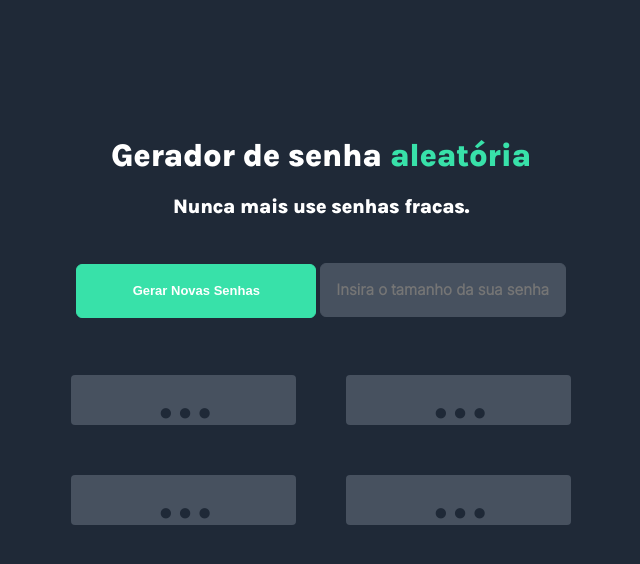
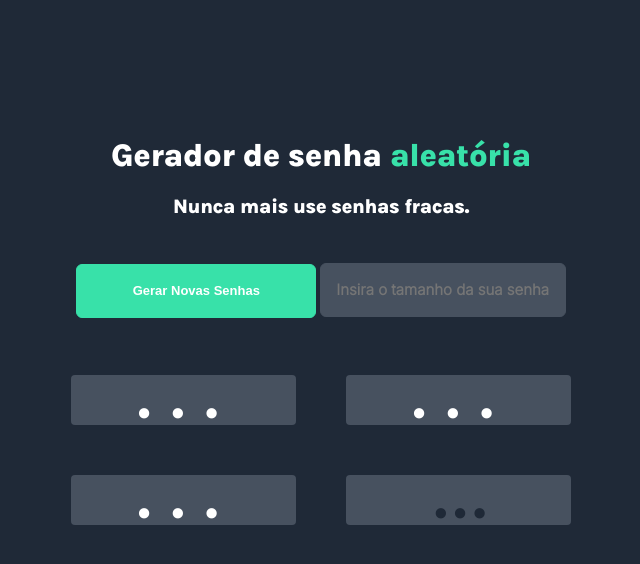
Before and after one commit to Bonniezilla/PasswordGenerator, a plain HTML site: page index.html in a window 1280 px wide. Shown: the whole page, without its empty margins (319-959 px from the left). Drawn offline with Linux system fonts and the light colour scheme.

Commit message:
adding letterspacing animation in passwords

```diff
--- a/css.css
+++ b/css.css
@@ -88,6 +88,13 @@ button:hover {
     cursor: default;
 }
 
+#psswrd1, #psswrd2, #psswrd3, #psswrd4:hover {
+    color: white;
+    letter-spacing: 0.2em;
+    transition: 0.2s;
+    cursor: pointer;
+}
+
 #error-p {
     color:rgba(255, 0, 0, 0.940);
     margin-top: 20px;
```
